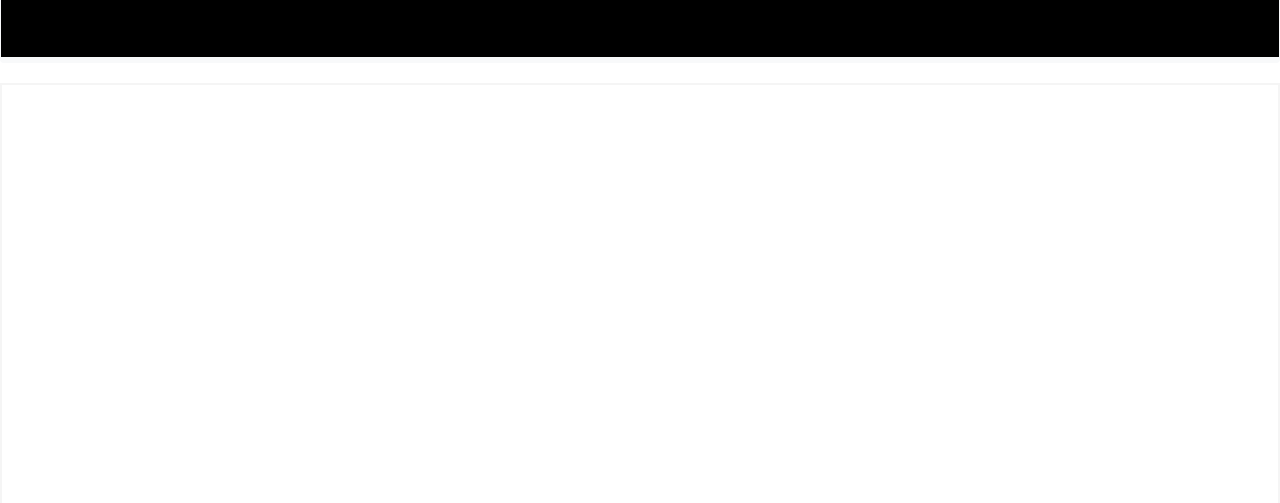
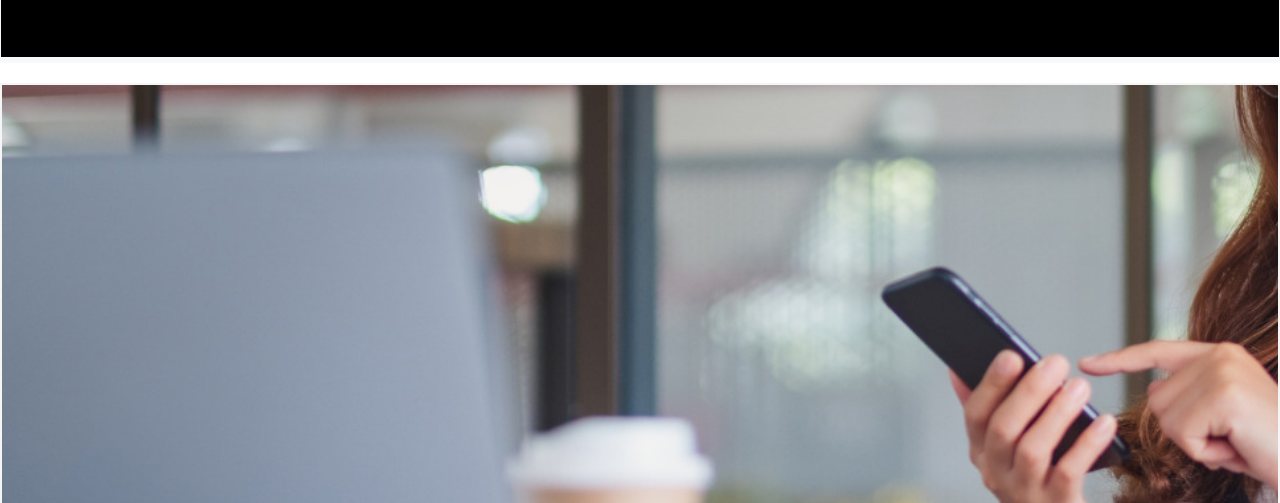
Before and after one commit to Brammash23/portfolio, a plain HTML site: page contact.html in a window 1280 px wide. Shown: the part 164-667 px from the top of the page. Drawn offline with nearby package versions, Linux system fonts and the light colour scheme; a web font is replaced by a local one.

Commit message:
Update contact.css

```diff
--- a/contact.css
+++ b/contact.css
@@ -270,7 +270,7 @@ align-content: center;
 	width: 100%;
 	border: 2px solid;
 	border-color: whitesmoke;
-    background-image:url("icons/contact.jpg") ;
+    background-image:url("contact.jpg") ;
     background-size: cover;
     float: left;
     font-family: 'Pacifico', cursive;
```
